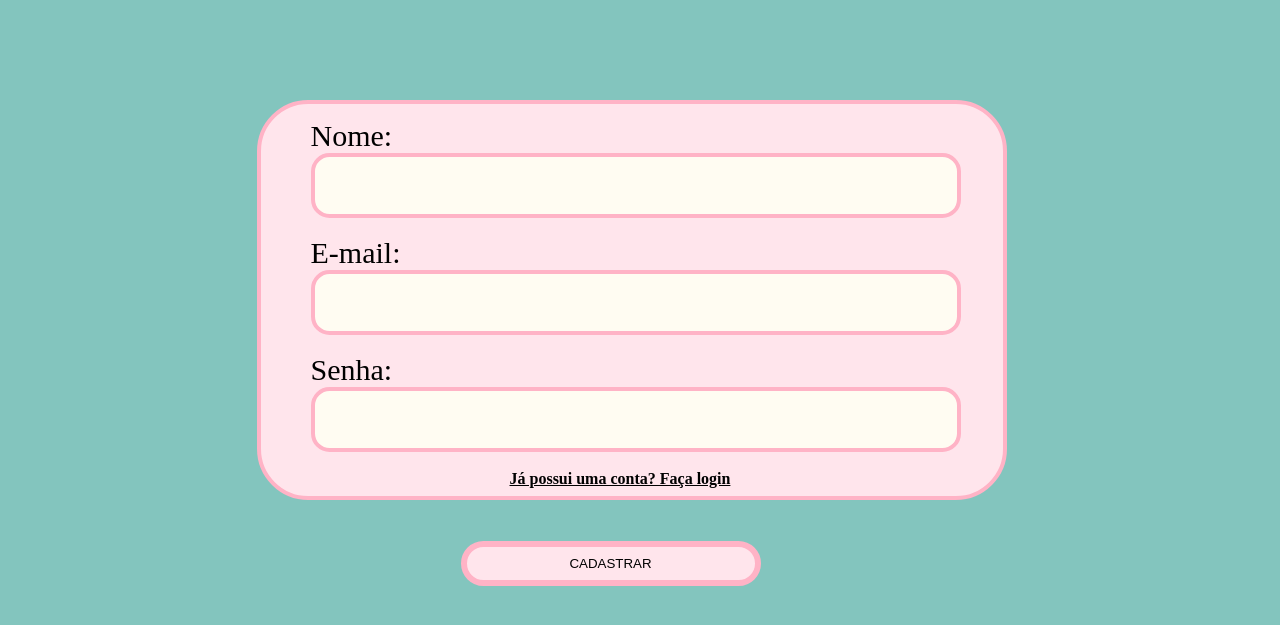
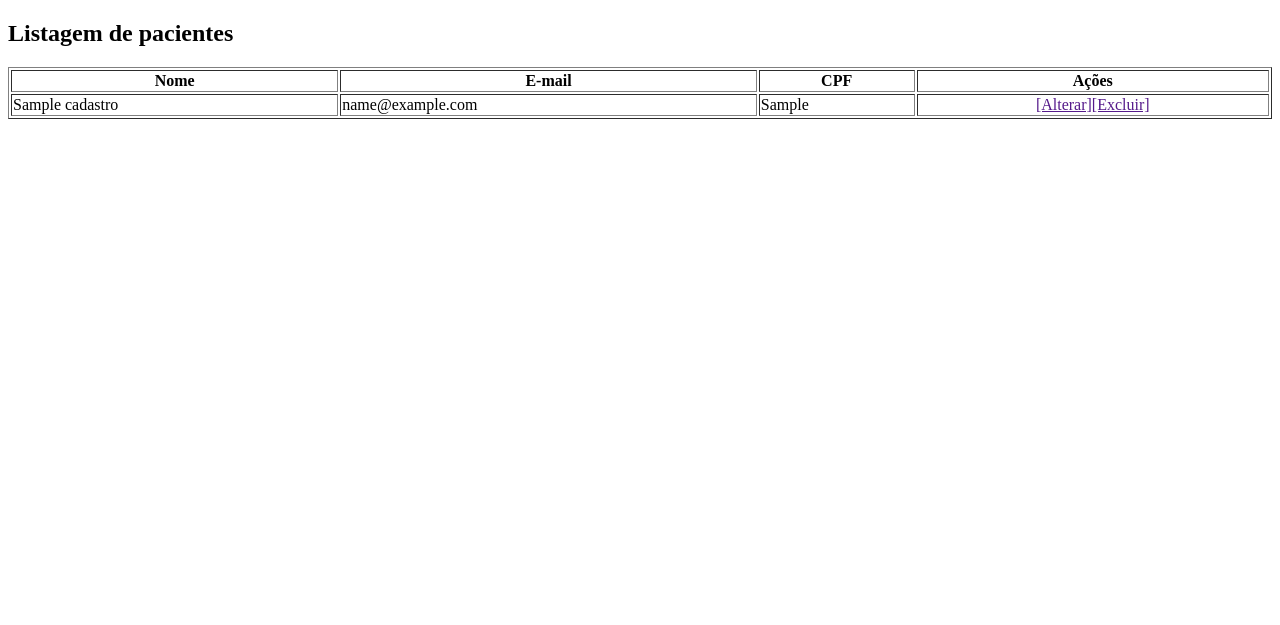
Before and after one commit to soso1718/trabalhoFinal_crud, a PHP site: page /trabalho_final_login/cadastro.php in a window 1280 px wide. Shown: the top 625 px of the page. Run offline with PHP 8.4, Linux system fonts and the light colour scheme; the visitor is signed in with stand-in values (Sample User, id 1); tables that the repository leaves empty or names only in its code hold one stand-in row (values such as "Sample post").

Commit message:
cadastro e leitura do cadastro de pacientes-07.06.25

```diff
--- a/trabalho_final_login/cadastro.php
+++ b/trabalho_final_login/cadastro.php
@@ -1,29 +1,83 @@
+<?php
+require_once 'conexao.php';
+    if ($_SERVER['REQUEST_METHOD'] == 'POST') {
+        $nome = (isset($_POST["nome"]) && $_POST["nome"] != null) ? $_POST["nome"] : "";
+        $email = (isset($_POST["email"]) && $_POST["email"] != null) ? $_POST["email"] : "";
+        $cpf = (isset($_POST["cpf"]) && $_POST["cpf"] != null) ? $_POST["cpf"] : "";
+    } else {
+        $nome = NULL;
+        $email = NULL;
+        $cpf = NULL;
+    }
+
+    if ($nome != NULL && $email != NULL && $cpf != NULL) {
+        try {
+            $stmt = $conexao->prepare("INSERT INTO cadastro (nome, cpf, email) VALUES (?, ?, ?)");
+            $stmt->bindParam(1, $nome);
+            $stmt->bindParam(2, $cpf);
+            $stmt->bindParam(3, $email);
+                if ($stmt->execute()) {
+                    if ($stmt->rowCount() > 0) {
+                       header("location:cadastro.php?sucesso=1");
+                       exit;
+                    } else {
+                        header("location:pagCadastro.php?erro=2");
+                        exit;
+                }}else {
+                    throw new PDOException("Erro: Não foi possível executar a declaração sql");
+                }
+        } catch (PDOException $erro) {
+        echo "Erro: " . $erro->getMessage();
+        }
+    }
+?>
+
 <!DOCTYPE html>
 <html lang="pt-br">
 <head>
     <meta charset="UTF-8">
     <meta name="viewport" content="width=device-width, initial-scale=1.0">
-    <title>Página de cadastro</title>
-    <link rel="stylesheet" href="css/style_login.css">
+    <title>Página de pacientes</title>
 </head>
 <body>
-    <form id="cadastro" action="index.php">
-    <label> Nome: </label> <br>
-        <input type = "text" name="nome" required> <br> <br>
-    <label>E-mail: </label> <br>
-        <input type = "email" name="email" required> <br> <br>
-    <label> Senha: </label> <br>
-        <input type = "password" name="senha" required> <br> <br>
+<?php
 
-    <h4> <a href="http://localhost/trabalho_final_login/index.php" id="link_login"> Já possui uma conta? Faça login </h4>
-        </div>
+    if(isset($_GET['sucesso'])){
+        if($_GET['sucesso']==1){
+             echo "<h3> Cadastro realizado com sucesso!.</h3> ";
+        }}
+?>
+    <h2>Listagem de pacientes</h2>
+    <table id="tabela_pacientes" border="1" width="100%">
+        <tr>
+            <th>Nome</th>
+            <th>E-mail</th>
+            <th>CPF</th>
+            <th>Ações</th>
+        </tr>
+
+        <?php
+        require 'seguranca.php';
+
+        try {
+            $stmt = $conexao->prepare("SELECT * FROM cadastro");
+            if ($stmt->execute()) {
+                while ($rs = $stmt->fetch(PDO::FETCH_OBJ)) {
+                echo "<tr>";
+                echo "<td>".$rs->nome."</td> <td>".$rs->email."</td> <td>".$rs->cpf
+                ."</td><td><center><a href=\"\">[Alterar]</a>"
+                ."<a href=\"\">[Excluir]</a></center></td>";;
+                echo "</tr>";
+                }
+            } else {
+            echo "Erro: Não foi possível recuperar os dados do banco de dados";
+            }
+        } catch (PDOException $erro) {
+        echo "Erro: ".$erro->getMessage();
+        }
+    ?>
+    </table>
 
 
-
-    <div id="botao_cadastro">
-        <button type="submit">CADASTRAR</button>
-    </div>
-
-    </form>
 </body>
 </html>
--- a/trabalho_final_login/conexao.php
+++ b/trabalho_final_login/conexao.php
@@ -1,6 +1,4 @@
 <?php
-    session_start();
-
     global $conexao;
 
     try {
--- a/trabalho_final_login/css/style_login.css
+++ b/trabalho_final_login/css/style_login.css
@@ -63,6 +63,21 @@ h1{
     border: 6.939px solid #FFB3C6;
     background: #FFE5EC;
 }
+.botao_inicio>a{
+    text-decoration: none;
+    padding: 10px 53px;
+    border-radius: 58.98px;
+    border: 6.939px solid #FFB3C6;
+    background: #FFE5EC;
+    color: black;
+}
+.botao_inicio>button{
+    width: 300px;
+    height: 45px;
+    border-radius: 58.98px;
+    border: 6.939px solid #FFB3C6;
+    background: #FFE5EC;
+}
 
 #link_cadastro{
     color:black;
```
Also changed, not shown: trabalho_final_login/index.php (+3 -6 lines), trabalho_final_login/logout.php (+4 -4 lines), trabalho_final_login/pagCadastro.php (added, +34 -0 lines), trabalho_final_login/pagPrincipal.php (+7 -4 lines), trabalho_final_login/seguranca.php (+5 -5 lines).
